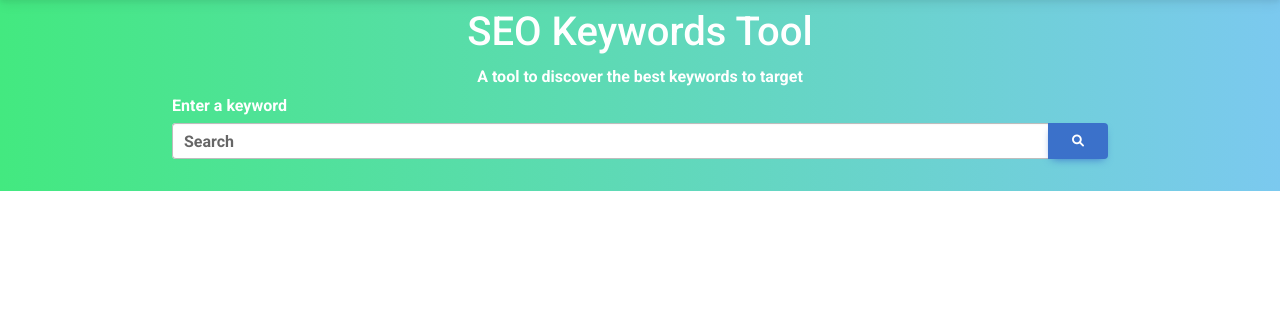
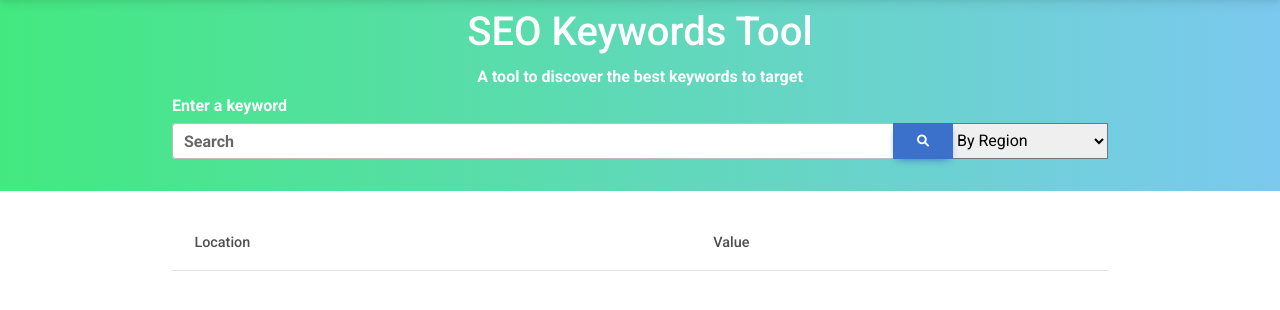
Before and after one commit to williamkoh0206/SEO-Keywords-Planner, a Flask app: page / in a window 1280 px wide. Shown: the part 59-369 px from the top of the page. Run offline with Flask 3, Linux system fonts and the light colour scheme; lists and menus that the app fills with data are empty; some libraries are stand-ins or nearby versions.

Commit message:
update the search bar function with dynamic selection

```diff
--- a/app.py
+++ b/app.py
@@ -1,9 +1,10 @@
-from flask import Flask, render_template, url_for
+from flask import Flask, render_template, url_for, jsonify, request
 from flask_sqlalchemy import SQLAlchemy
 from flask_login import UserMixin
 from flask_wtf import FlaskForm
 from wtforms import StringField, EmailField, PasswordField, SubmitField
 from wtforms.validators import InputRequired, Length, ValidationError
+from serp_api import fetch_data
 
 app = Flask(__name__)
 app.config['SQLALCHEMY_DATABASE_URI'] = 'sqlite:///database.db'
@@ -41,6 +42,13 @@ class LoginForm(FlaskForm):
 def home():
     return render_template('home.html', active_page='home')
 
+@app.route('/search',methods=['GET'])
+def fetch_search_data():
+    keyword = request.args.get("keyword")
+    type = request.args.get("type")
+    data_list = fetch_data(keyword,type)
+    return jsonify(data_list)
+
 @app.route("/login", methods=['GET', 'POST'])
 def login():
     form = LoginForm()
--- a/serp_api.py
+++ b/serp_api.py
@@ -1,21 +1,35 @@
 from serpapi.google_search import GoogleSearch
 
-keyword = "youtube"
+# keyword = "youtube"
+# type = ["GEO_MAP_0","RELATED_QUERIES","RELATED_TOPICS"]
+# key = ["interest_by_region","related_queries","related_topics"]
 '''
 [0]: Type: GEO_MAP_0 | interest_by_region
 [1]: Type: RELATED_QUERIES | related_queries
 [2]: Type: RELATED_TOPICS | related_topics
 '''
-type = ["GEO_MAP_0","RELATED_QUERIES","RELATED_TOPICS"]
-key = ["interest_by_region","related_queries","related_topics"]
-params = {
-    "engine": "google_trends",
-    "q": keyword,
-    "data_type": type[2],
-    "api_key": "3d66e3d130aa6d290fd34915f7ec82fb77a8942ee8a4d5d2756b7b710f03f483"
-}
-search = GoogleSearch(params)
-results = search.get_dict()
-data_list = results[key[2]]
+def fetch_data(keyword,type):
+    #type = ["GEO_MAP_0","RELATED_QUERIES","RELATED_TOPICS"]
+    #key = ["interest_by_region","related_queries","related_topics"]
+    params = {
+        "engine": "google_trends",
+        "q": keyword,
+        "data_type": type,
+        "api_key": "3d66e3d130aa6d290fd34915f7ec82fb77a8942ee8a4d5d2756b7b710f03f483"
+    }
+    key = ''
+    if type == 'GEO_MAP_0':
+        key = "interest_by_region"
+    elif type == 'RELATED_QUERIES':
+        key = "related_queries"
+    elif type == 'RELATED_TOPICS':
+        key = "related_topics"
+
+    search = GoogleSearch(params)
+    results = search.get_dict()
+    print(results)
+    data_list = results[key]
+    return data_list
+__all__ = ['fetch_data']
 #Each time print = call once api for once (Free: 100 tokens)
 #print(data_list)
--- a/static/js/jquery.js
+++ b/static/js/jquery.js
@@ -1,6 +1,37 @@
-  // Ensure jQuery is ready and the DOM has loaded
-$(function() {
+// Ensure jQuery is ready and the DOM has loaded
+$(function () {
+  //Nav bar active background effect
   $(".menu a").on("click", function () {
-      $(this).addClass('active');
+    $(this).addClass("active");
   });
+
+  $("#searchBtn").on("click", function () {
+    const inputString = $("#search-focus").val();
+    const selectType = $("#data_type").val();
+    console.log(inputString);
+    $.ajax({
+      url: "/search",
+      type: "GET",
+      data: { keyword: inputString, type: selectType },
+      success: function (response) {
+        displayResults(response);
+        const originalText = "Keyword results for";
+        $("#keywordValue").text(originalText + " " + inputString);
+        $("#searchResultsTable").show();
+      },
+    });
+    $("#search-focus").val("");
+  });
+  function displayResults(data) {
+    var tableBody = $("#searchResultsTable tbody");
+    tableBody.empty();
+
+    for (var i = 0; i < data.length; i++) {
+      let row = "<tr>";
+      row += "<td>" + data[i].location + "</td>";
+      row += "<td>" + data[i].value + "</td>";
+      row += "</tr>";
+      tableBody.append(row);
+    }
+  }
 });
--- a/templates/home.html
+++ b/templates/home.html
@@ -11,16 +11,32 @@
           <input
             id="search-focus"
             type="search"
-            id="form1"
             class="form-control"
           />
           <label class="form-label" for="form1">Search</label>
         </div>
-        <button type="button" class="btn btn-primary">
+        <button type="button" class="btn btn-primary ml-2" id="searchBtn">
           <i class="fas fa-search"></i>
         </button>
+        <select id="data_type" name="trend_list" form="trend_form">
+          <option value="GEO_MAP_0">By Region</option>
+          <option value="RELATED_QUERIES">Releated keywords</option>
+          <option value="RELATED_TOPICS">Releated topics</option>
+        </select>
       </div>
     </div>
   </div>
 </div>
+<div class="container mt-4">
+  <h3 id="keywordValue" class="keyword_result"></h3>
+  <table id="searchResultsTable" class="table">
+    <thead>
+      <tr>
+        <th>Location</th>
+        <th>Value</th>
+      </tr>
+    </thead>
+    <tbody></tbody>
+  </table>
+</div>
 {% endblock %}
```
